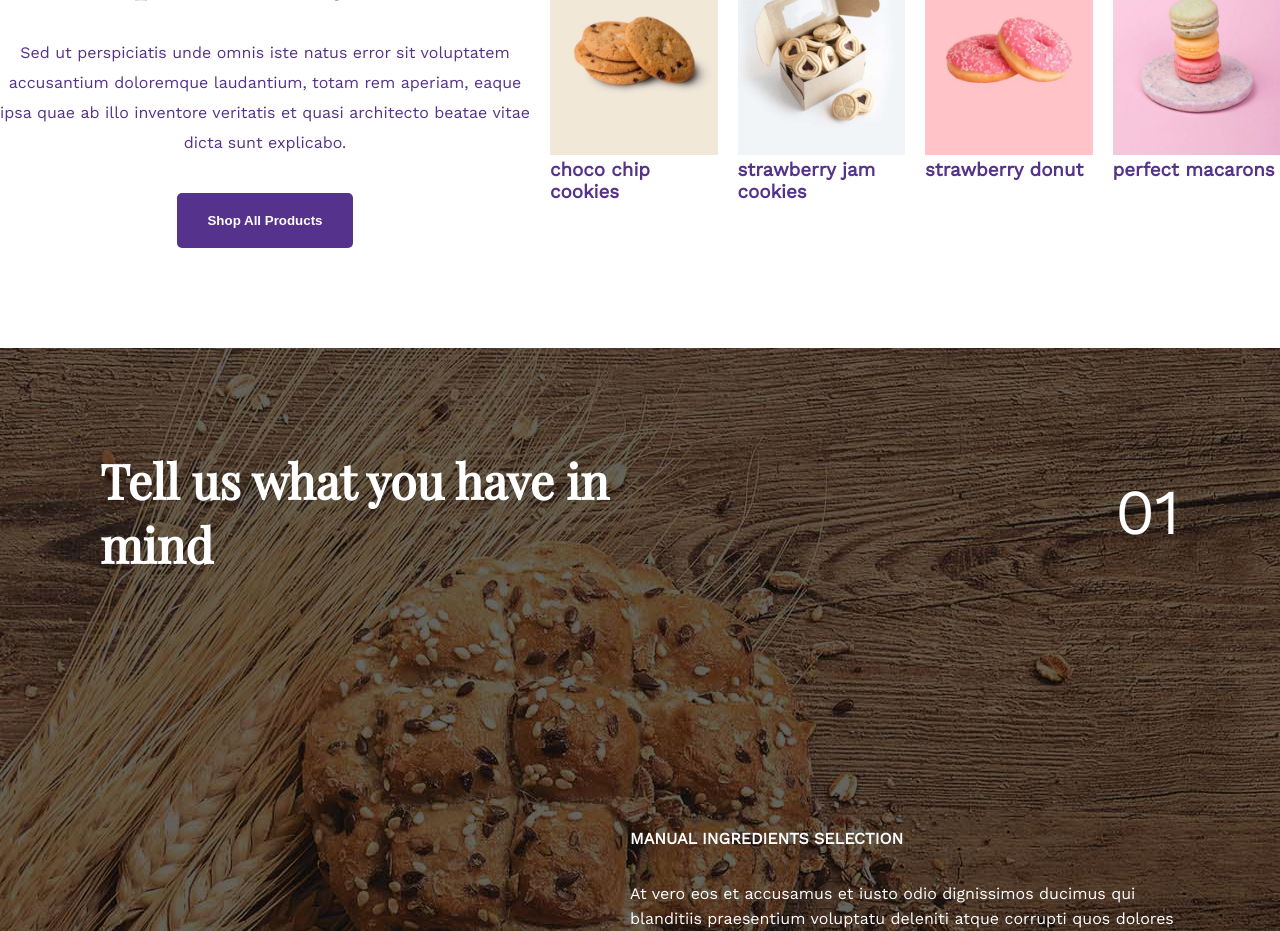
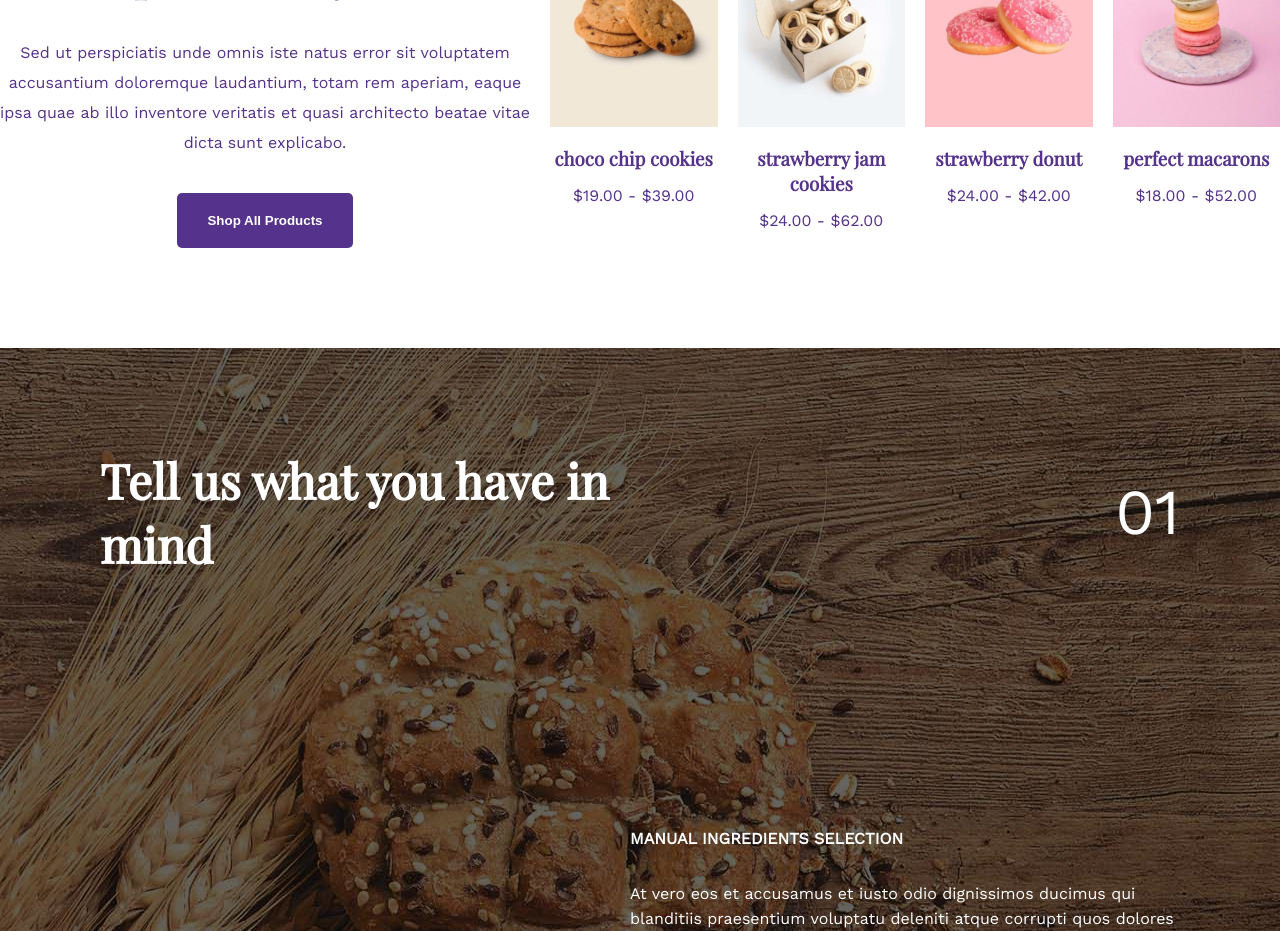
Before and after one commit to EnricoNapolitano/bakery-site, a Vue app: page / in a window 1280 px wide. Shown: the part 2420-3351 px from the top of the page. Built offline with nearby package versions, Linux system fonts and the light colour scheme.

Commit message:
prices added to ProductsGallery

```diff
--- a/src/assets/data/index.js
+++ b/src/assets/data/index.js
@@ -23,36 +23,43 @@ const data = {
             id: '1',
             title: 'choco chip cookies',
             src: '/src/assets/img/choco-chip-cookies-400x510.jpg',
+            price: '$19.00 - $39.00',
         },
         {
             id: '2',
             title: 'strawberry jam cookies',
             src: '/src/assets/img/strawberry-jam-cookies-400x510.jpg',
+            price: '$24.00 - $62.00',
         },
         {
             id: '3',
             title: 'strawberry donut',
             src: '/src/assets/img/strawberry-donut-400x510.jpg',
+            price: '$24.00 - $42.00',
         },
         {
             id: '4',
             title: 'perfect macarons',
             src: '/src/assets/img/perfect-macarons-400x510.jpg',
+            price: '$18.00 - $52.00',
         },
         {
             id: '5',
             title: 'cherry cake',
             src: '/src/assets/img/cherry-cake-400x510.jpg',
+            price: '$24.00 - $62.00',
         },
         {
             id: '6',
             title: 'cookies with ice cream',
             src: '/src/assets/img/cookies-with-ice-cream-400x510.jpg',
+            price: '$18.00 - $52.00',
         },
         {
             id: '7',
             title: 'blackberry stuffed bread',
             src: '/src/assets/img/blackberry-stuffed-bread-400x510.jpg',
+            price: '$19.00 - $39.00',
         },
     ],
 
--- a/src/components/generics/ProductsGallery.vue
+++ b/src/components/generics/ProductsGallery.vue
@@ -8,12 +8,20 @@ export default {
     <ul>
         <li v-for="item in gallery" :key="item.id">
             <img :src="item.src" :alt="item.title">
-            <h3 v-if="show">{{ item.title }}</h3>
+            <div v-if="show">
+                <h3>{{ item.title }}</h3>
+                <div>{{ item.price }}</div>
+            </div>
         </li>
     </ul>
 </template>
 
 <style scoped>
+h3 {
+    padding: 15px 0;
+    font-family: "Playfair Display", serif;
+}
+
 ul {
     display: flex;
     justify-content: flex-end;
```
